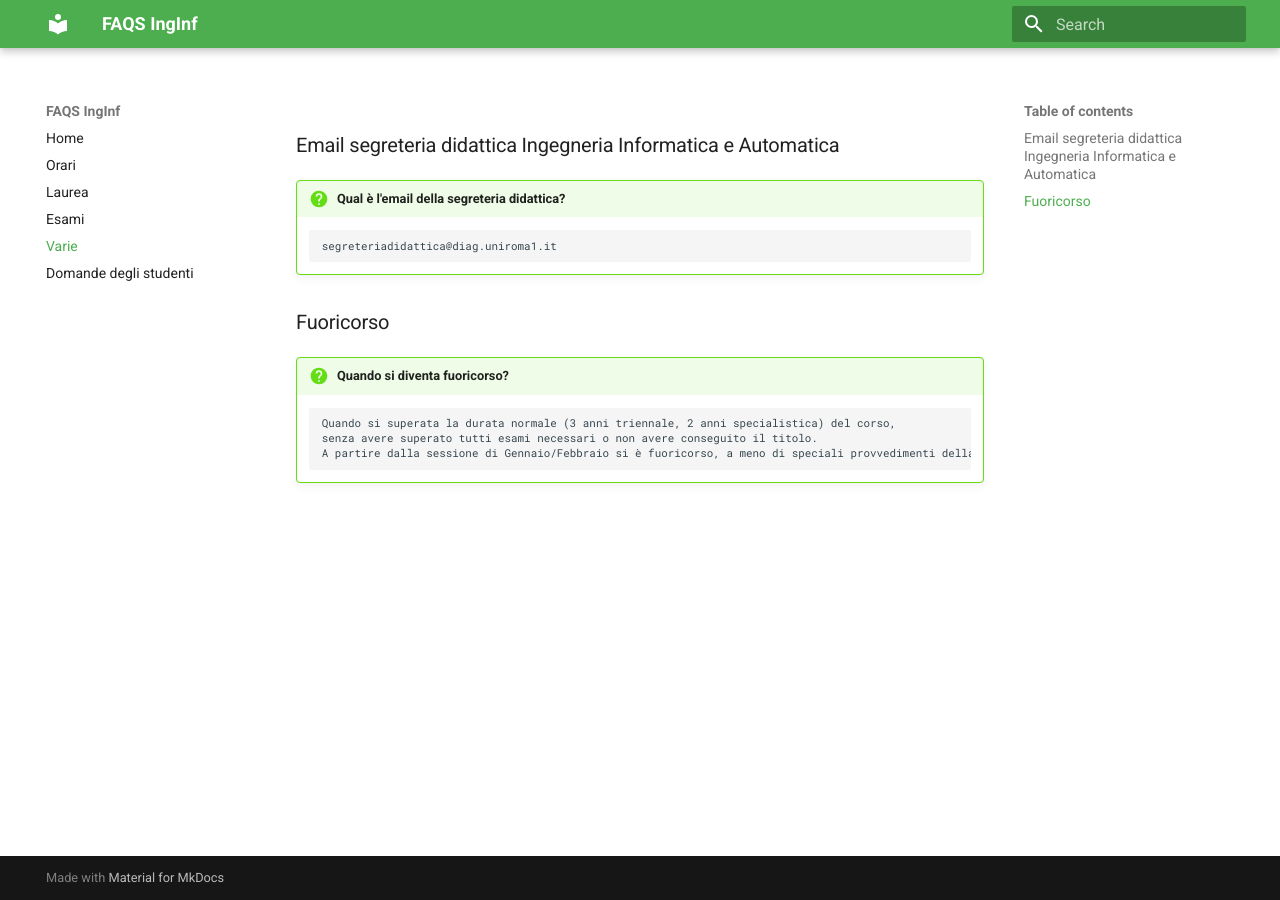
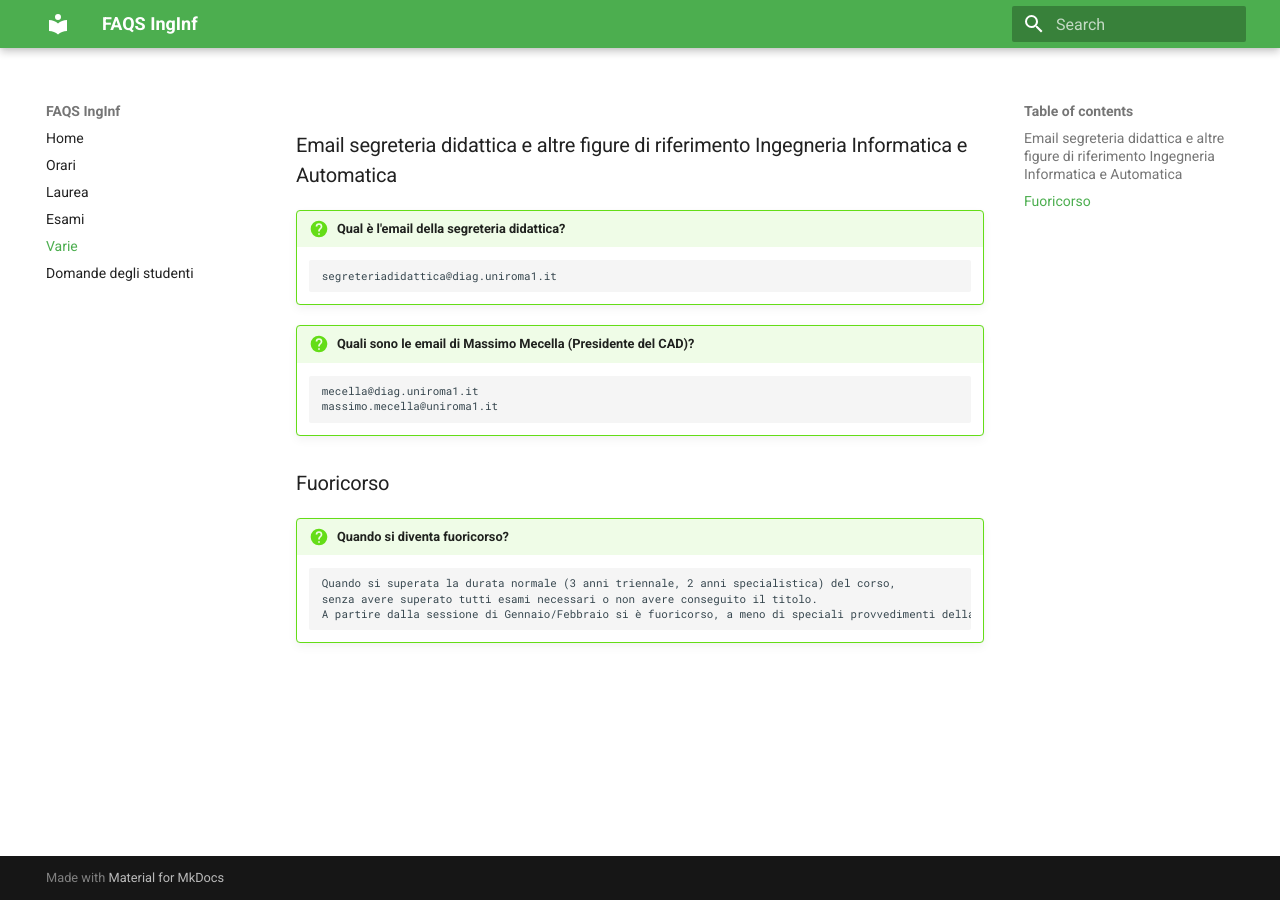
Before and after one commit to universityigi/faqs, an MkDocs documentation site: the page built from docs/varie.md, in a window 1280 px wide. Built offline with MkDocs 1.6.1 and Material for MkDocs 9.7.7, drawn with Linux system fonts in a browser that asks for light colours.

Commit message:
Update varie.md

```diff
--- a/docs/varie.md
+++ b/docs/varie.md
@@ -5,11 +5,16 @@
   }
 </style>
 
-### Email segreteria didattica Ingegneria Informatica e Automatica
+### Email segreteria didattica e altre figure di riferimento Ingegneria Informatica e Automatica
 
 !!! question "Qual è l'email della segreteria didattica?"
 
 		segreteriadidattica@diag.uniroma1.it
+
+!!! question "Quali sono le email di Massimo Mecella (Presidente del CAD)?"
+
+		mecella@diag.uniroma1.it
+		massimo.mecella@uniroma1.it
 
 ### Fuoricorso
 
```
